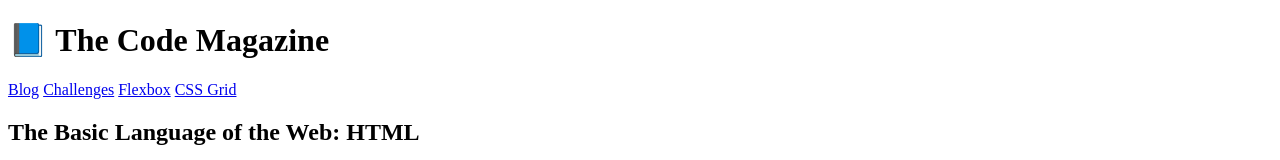
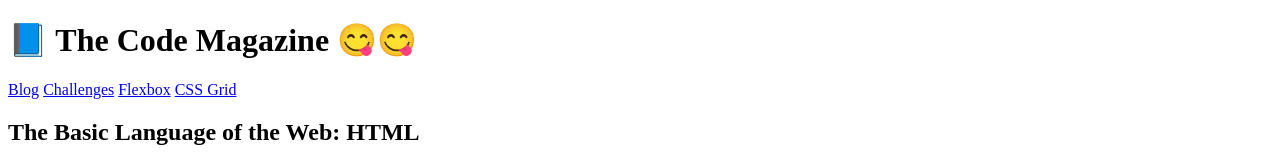
Before and after one commit to SaiSharanC/progressioTeahcingCode, a plain HTML site: page Progessio/HTML section/index.html in a window 1280 px wide. Shown: the top 160 px of the page. Drawn offline with Linux system fonts and the light colour scheme.

Commit message:
Update index.html

```diff
--- a/Progessio/HTML section/index.html
+++ b/Progessio/HTML section/index.html
@@ -16,7 +16,7 @@
     -->
 
     <header>
-      <h1>📘 The Code Magazine</h1>
+      <h1>📘 The Code Magazine 😋😋</h1>
 
       <nav>
         <a href="blog.html">Blog</a>
```
